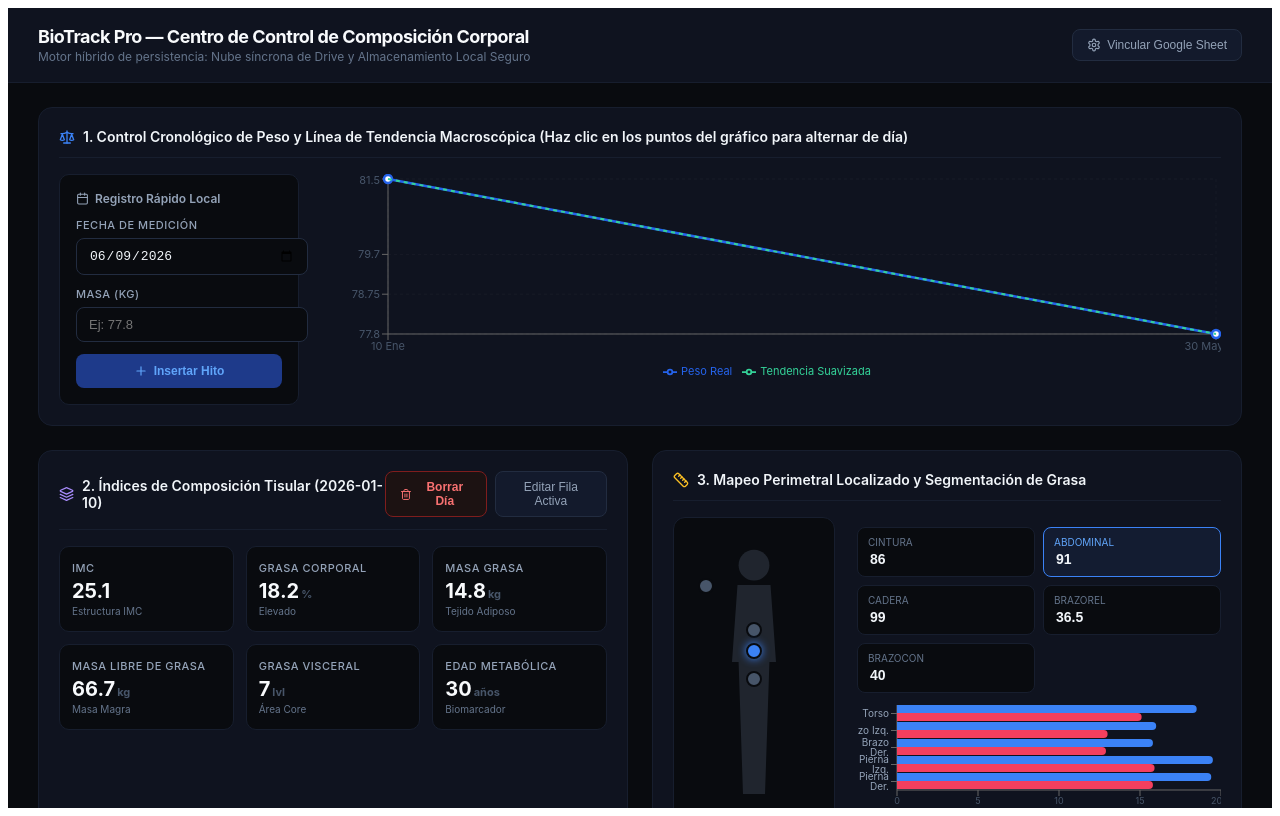
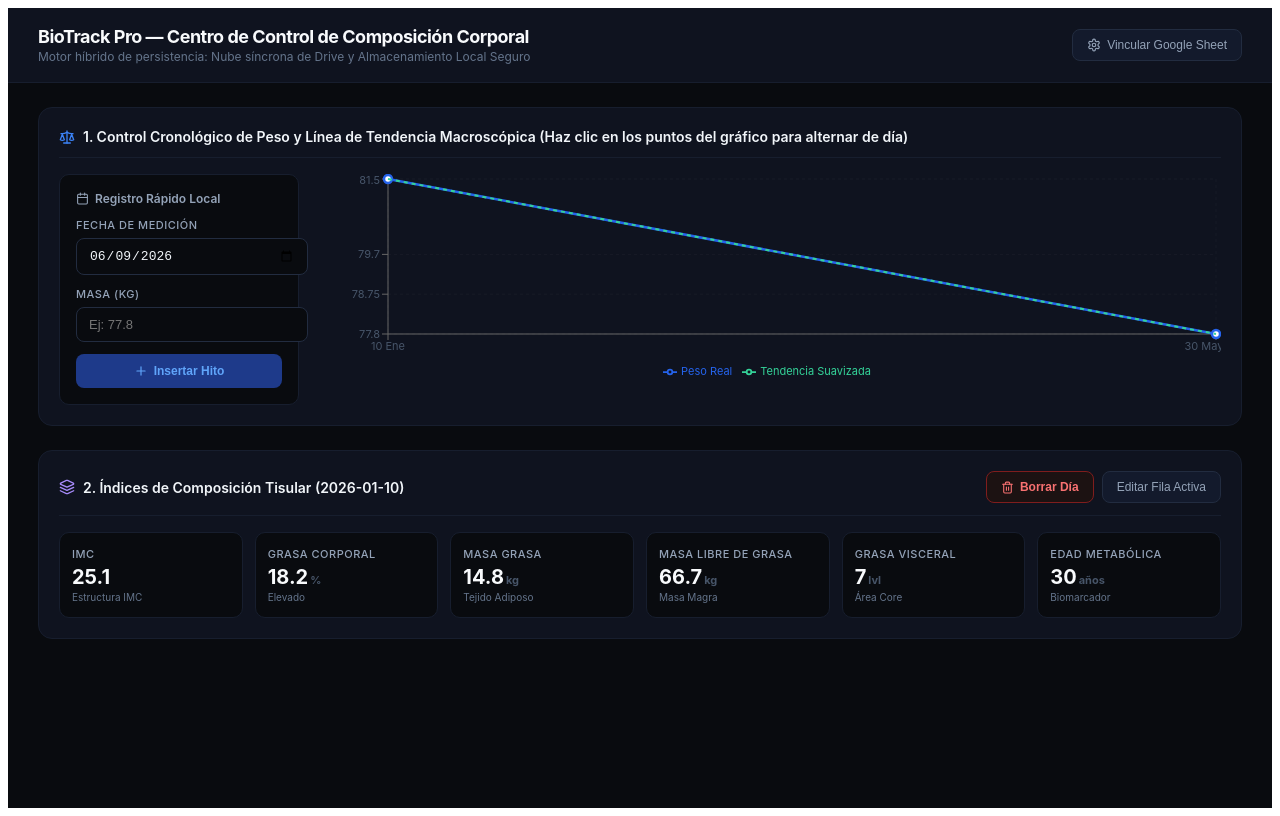
Before and after one commit to bodorrioalexyelena/biotrack2.0, a React (Create React App) app: page / in a window 1280 px wide. Built offline with nearby package versions, Linux system fonts and the light colour scheme.

Commit message:
Update App.js

```diff
--- a/src/App.js
+++ b/src/App.js
@@ -2,8 +2,6 @@
 import {
   LineChart,
   Line,
-  BarChart,
-  Bar,
   XAxis,
   YAxis,
   CartesianGrid,
@@ -21,8 +19,7 @@
   Calendar,
   Plus,
   Layers,
-  Ruler,
-  Trash2, // Añadimos el icono de basura
+  Trash2,
 } from "lucide-react";
 
 // Data inicial por defecto (si la memoria local y la nube están vacías)
@@ -108,7 +105,6 @@
     flexDirection: "column",
     gap: "24px",
   },
-  layoutGrid: { display: "grid", gridTemplateColumns: "1fr 1fr", gap: "24px" },
   card: {
     background: "#0f131f",
     border: "1px solid #171e2e",
@@ -176,7 +172,6 @@
     alignItems: "center",
     gap: "6px",
   },
-  // Estilo nuevo para el botón de borrar integrado en tu paleta
   btnDelete: {
     background: "#1c1212",
     color: "#f87171",
@@ -210,35 +205,6 @@
   },
   kpiUnit: { fontSize: "11px", color: "#475569", marginLeft: "2px" },
   kpiSub: { fontSize: "10px", color: "#64748b", marginTop: "2px" },
-  anthroLayout: {
-    display: "grid",
-    gridTemplateColumns: "160px 1fr",
-    gap: "24px",
-    alignItems: "center",
-  },
-  silhouetteContainer: {
-    position: "relative",
-    width: "160px",
-    height: "310px",
-    background: "#090b0f",
-    borderRadius: "12px",
-    border: "1px solid #171e2e",
-    display: "flex",
-    justifyContent: "center",
-    alignItems: "center",
-  },
-  hotspot: (active) => ({
-    position: "absolute",
-    width: "12px",
-    height: "12px",
-    borderRadius: "50%",
-    background: active ? "#3b82f6" : "#475569",
-    border: "2px solid #090b0f",
-    cursor: "pointer",
-    transform: "translate(-50%, -50%)",
-    transition: "all 0.2s",
-    boxShadow: active ? "0 0 8px #3b82f6" : "none",
-  }),
 };
 
 export default function BioTrackCuerpo() {
@@ -261,7 +227,6 @@
     new Date().toISOString().split("T")[0]
   );
   const [inputWeight, setInputWeight] = useState("");
-  const [activeZone, setActiveZone] = useState("abdominal");
   const [editKpiMode, setEditKpiMode] = useState(false);
   const [kpiFormValues, setKpiFormValues] = useState({});
 
@@ -461,13 +426,6 @@
     });
   }, [history]);
 
-  const handleAnthroChange = (zone, value) => {
-    const val = parseFloat(value) || 0;
-    const nextHistory = [...history];
-    nextHistory[activeIndex] = { ...currentRecord, [zone]: val };
-    setHistory(nextHistory);
-  };
-
   const handleUpdateAdvancedMetrics = (e) => {
     e.preventDefault();
     const updated = {
@@ -482,37 +440,6 @@
     setHistory(nextHistory);
     setEditKpiMode(false);
   };
-
-  const segmentChartData = useMemo(() => {
-    const r = currentRecord;
-    return [
-      {
-        name: "Torso",
-        Porcentaje: r.torso || 0,
-        Masa: +((r.peso || 0) * ((r.torso || 0) / 100)).toFixed(1),
-      },
-      {
-        name: "Brazo Izq.",
-        Porcentaje: r.brazoIzq || 0,
-        Masa: +((r.peso || 0) * ((r.brazoIzq || 0) / 100)).toFixed(1),
-      },
-      {
-        name: "Brazo Der.",
-        Porcentaje: r.brazoDer || 0,
-        Masa: +((r.peso || 0) * ((r.brazoDer || 0) / 100)).toFixed(1),
-      },
-      {
-        name: "Pierna Izq.",
-        Porcentaje: r.piernaIzq || 0,
-        Masa: +((r.peso || 0) * ((r.piernaIzq || 0) / 100)).toFixed(1),
-      },
-      {
-        name: "Pierna Der.",
-        Porcentaje: r.piernaDer || 0,
-        Masa: +((r.peso || 0) * ((r.piernaDer || 0) / 100)).toFixed(1),
-      },
-    ];
-  }, [currentRecord]);
 
   const formatXAxisDate = (str) => {
     if (!str) return "";
@@ -634,7 +561,7 @@
               <p style={{ fontSize: "12px", color: "#94a3b8", margin: 0 }}>
                 Introduce abajo la URL de tu hoja de cálculo publicada en
                 formato **CSV**. La aplicación auto-detectará si tu Excel está
-                configerado en España y adaptará la separación de celdas
+                configurado en España y adaptará la separación de celdas
                 automáticamente.
               </p>
               <div style={{ display: "flex", gap: "12px", marginTop: "4px" }}>
@@ -774,7 +701,6 @@
             </div>
           </div>
 
-          <div style={S.layoutGrid}>
           {/* 2. PANEL COMPOSICIÓN TISULAR */}
           <div style={S.card}>
             <div style={S.cardHeader}>
@@ -783,7 +709,7 @@
                 Tisular ({currentRecord.fecha || "Sin fecha"})
               </div>
               <div style={{ display: "flex", gap: "8px" }}>
-                  {/* BOTÓN QUIRÚRGICO DE BORRADO */}
+                {/* BOTÓN DE BORRADO REGISTRO ACTIVO */}
                 <button
                   onClick={handleBorrarRegistroActivo}
                   style={S.btnDelete}
@@ -902,161 +828,6 @@
             )}
           </div>
 
-            {/* 3. DIAGRAMA ANTROPOMÉTRICO */}
-            <div style={S.card}>
-              <div style={S.cardHeader}>
-                <div style={S.cardTitle}>
-                  <Ruler size={16} color="#fbbf24" /> 3. Mapeo Perimetral
-                  Localizado y Segmentación de Grasa
-                </div>
-              </div>
-              <div style={S.anthroLayout}>
-                <div style={S.silhouetteContainer}>
-                  <svg
-                    width="110"
-                    height="280"
-                    viewBox="0 0 100 240"
-                    style={{ opacity: 0.25 }}
-                  >
-                    <circle cx="50" cy="22" r="14" fill="#64748b" />
-                    <path
-                      d="M35,40 L65,40 L70,110 L64,110 L60,230 L40,230 L36,110 L30,110 Z"
-                      fill="#64748b"
-                    />
-                  </svg>
-                  <div
-                    style={{
-                      ...S.hotspot(activeZone === "brazoRel"),
-                      top: "22%",
-                      left: "20%",
-                    }}
-                    onClick={() => setActiveZone("brazoRel")}
-                  />
-                  <div
-                    style={{
-                      ...S.hotspot(activeZone === "cintura"),
-                      top: "36%",
-                      left: "50%",
-                    }}
-                    onClick={() => setActiveZone("cintura")}
-                  />
-                  <div
-                    style={{
-                      ...S.hotspot(activeZone === "abdominal"),
-                      top: "43%",
-                      left: "50%",
-                    }}
-                    onClick={() => setActiveZone("abdominal")}
-                  />
-                  <div
-                    style={{
-                      ...S.hotspot(activeZone === "cadera"),
-                      top: "52%",
-                      left: "50%",
-                    }}
-                    onClick={() => setActiveZone("cadera")}
-                  />
-                </div>
-                <div
-                  style={{
-                    display: "flex",
-                    flexDirection: "column",
-                    gap: "12px",
-                  }}
-                >
-                  <div
-                    style={{
-                      display: "grid",
-                      gridTemplateColumns: "1fr 1fr",
-                      gap: "8px",
-                    }}
-                  >
-                    {[
-                      "cintura",
-                      "abdominal",
-                      "cadera",
-                      "brazoRel",
-                      "brazoCon",
-                    ].map((zone) => (
-                      <div
-                        key={zone}
-                        style={{
-                          background:
-                            activeZone === zone ? "#131c31" : "#090b0f",
-                          border:
-                            activeZone === zone
-                              ? "1px solid #3b82f6"
-                              : "1px solid #171e2e",
-                          padding: "8px 10px",
-                          borderRadius: "8px",
-                          cursor: "pointer",
-                        }}
-                        onClick={() => setActiveZone(zone)}
-                      >
-                        <div
-                          style={{
-                            fontSize: "10px",
-                            color: activeZone === zone ? "#60a5fa" : "#64748b",
-                          }}
-                        >
-                          {zone.toUpperCase()}
-                        </div>
-                        <input
-                          type="number"
-                          step="0.1"
-                          value={currentRecord[zone] || 0}
-                          onChange={(e) =>
-                            handleAnthroChange(zone, e.target.value)
-                          }
-                          style={{
-                            background: "transparent",
-                            border: "none",
-                            color: "#f1f5f9",
-                            fontSize: "14px",
-                            fontWeight: 700,
-                            width: "100%",
-                            outline: "none",
-                          }}
-                        />
-                      </div>
-                    ))}
-                  </div>
-                  <ResponsiveContainer width="100%" height={115}>
-                    <BarChart
-                      data={segmentChartData}
-                      layout="vertical"
-                      margin={{ left: -20 }}
-                    >
-                      <XAxis
-                        type="number"
-                        tick={{ fill: "#475569", fontSize: 9 }}
-                      />
-                      <YAxis
-                        dataKey="name"
-                        type="category"
-                        tick={{ fill: "#94a3b8", fontSize: 10 }}
-                      />
-                      <Tooltip />
-                      <Bar
-                        dataKey="Porcentaje"
-                        fill="#3b82f6"
-                        radius={[0, 4, 4, 0]}
-                        barSize={8}
-                        name="% Grasa"
-                      />
-                      <Bar
-                        dataKey="Masa"
-                        fill="#f43f5e"
-                        radius={[0, 4, 4, 0]}
-                        barSize={8}
-                        name="Masa (kg)"
-                      />
-                    </BarChart>
-                  </ResponsiveContainer>
-                </div>
-              </div>
-            </div>
-          </div>
         </div>
       </div>
     </div>
```
Lines whose indentation alone changed are shown as unchanged.
